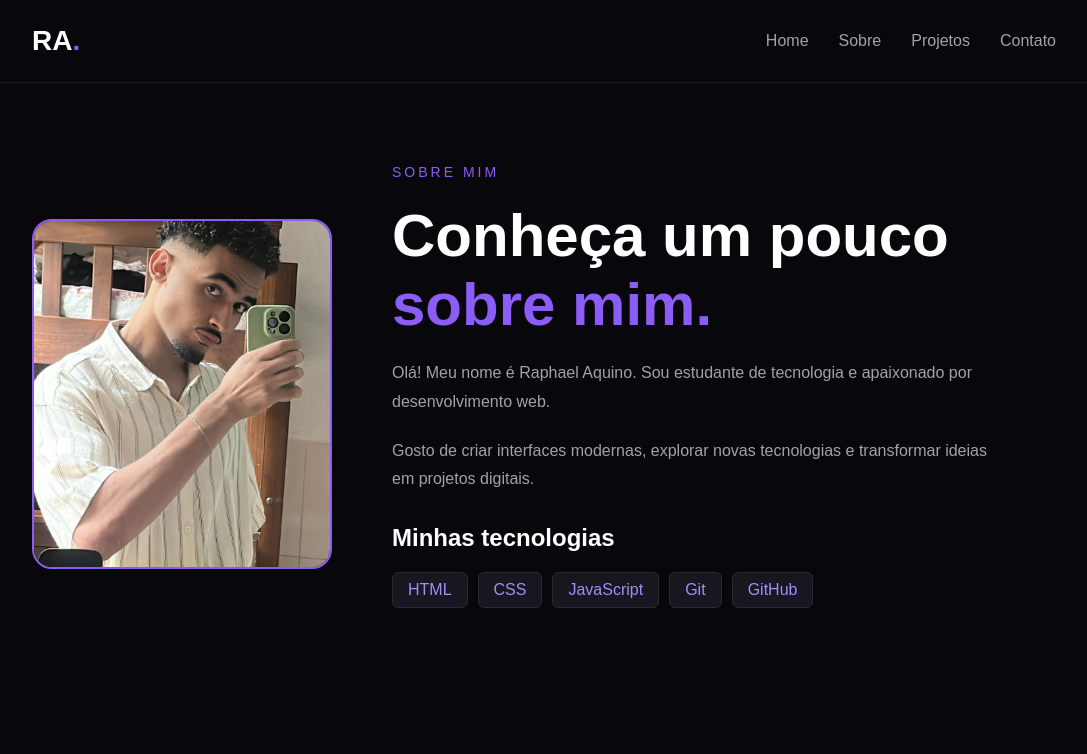
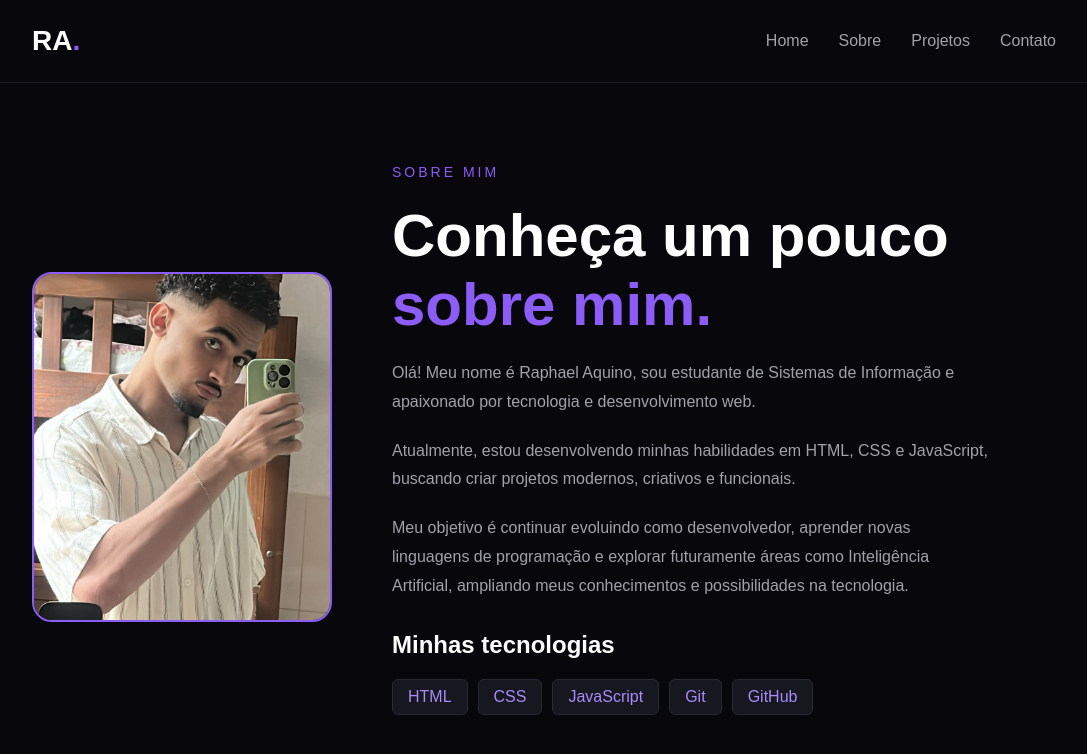
Before and after one commit to phaelaqui/meu-portfolio22, a plain HTML site: page sobre.html in a window 1280 px wide. Shown: the whole page, without its empty margins (96-1183 px from the left). Drawn offline with Linux system fonts and the light colour scheme.

Commit message:
mudança no sobre

```diff
--- a/script.js
+++ b/script.js
@@ -1,2 +1,19 @@
 
-console.log("Portfólio do Raphael carregado!");
+const elementos = document.querySelectorAll(
+    ".hero-content, .about-content, .project-card, .contact-section"
+);
+
+const observer = new IntersectionObserver((entradas) => {
+    entradas.forEach(entrada => {
+        if (entrada.isIntersecting) {
+            entrada.target.classList.add("show");
+        }
+    });
+}, {
+    threshold: 0.15
+});
+
+elementos.forEach(elemento => {
+    elemento.classList.add("hidden");
+    observer.observe(elemento);
+});
--- a/sobre.html
+++ b/sobre.html
@@ -1,14 +1,12 @@
-
-<!DOCTYPE html>
+<!doctype html>
 <html lang="pt-BR">
   <head>
-    <meta charset="UTF-8">
-    <meta name="viewport" content="width=device-width, initial-scale=1.0">
+    <meta charset="UTF-8" />
+    <meta name="viewport" content="width=device-width, initial-scale=1.0" />
     <title>Sobre | Raphael Aquino</title>
-    <link rel="stylesheet" href="style.css">
+    <link rel="stylesheet" href="style.css" />
   </head>
   <body>
-
     <header>
       <nav class="navbar">
         <a href="index.html" class="logo">RA<span>.</span></a>
@@ -24,9 +22,11 @@
 
     <main class="page-container">
       <section class="about-section">
-
         <div class="about-image">
-            <img src="WhatsApp Image 2026-11-03 at 15.46.22.jpeg" alt="Foto de Raphael">
+          <img
+            src="WhatsApp Image 2026-11-03 at 15.46.22.jpeg"
+            alt="Foto de Raphael"
+          />
         </div>
 
         <div class="about-content">
@@ -35,15 +35,21 @@
           <h1>Conheça um pouco <span>sobre mim.</span></h1>
 
           <p>
-                Olá! Meu nome é Raphael Aquino.
-                Sou estudante de tecnologia e apaixonado
-                por desenvolvimento web.
+            Olá! Meu nome é Raphael Aquino, sou estudante de Sistemas de
+            Informação e apaixonado por tecnologia e desenvolvimento web.
           </p>
 
           <p>
-                Gosto de criar interfaces modernas,
-                explorar novas tecnologias e transformar
-                ideias em projetos digitais.
+            Atualmente, estou desenvolvendo minhas habilidades em HTML, CSS e
+            JavaScript, buscando criar projetos modernos, criativos e
+            funcionais.
+          </p>
+
+          <p>
+            Meu objetivo é continuar evoluindo como desenvolvedor, aprender
+            novas linguagens de programação e explorar futuramente áreas como
+            Inteligência Artificial, ampliando meus conhecimentos e
+            possibilidades na tecnologia.
           </p>
 
           <h2>Minhas tecnologias</h2>
@@ -56,7 +62,6 @@
             <span>GitHub</span>
           </div>
         </div>
-
       </section>
     </main>
 
--- a/style.css
+++ b/style.css
@@ -286,3 +286,15 @@ body {
         margin: 40px auto;
     }
 }
+
+
+.hidden {
+    opacity: 0;
+    transform: translateY(35px);
+    transition: opacity 0.8s ease, transform 0.8s ease;
+}
+
+.show {
+    opacity: 1;
+    transform: translateY(0);
+}
```
Lines whose indentation alone changed are shown as unchanged.
